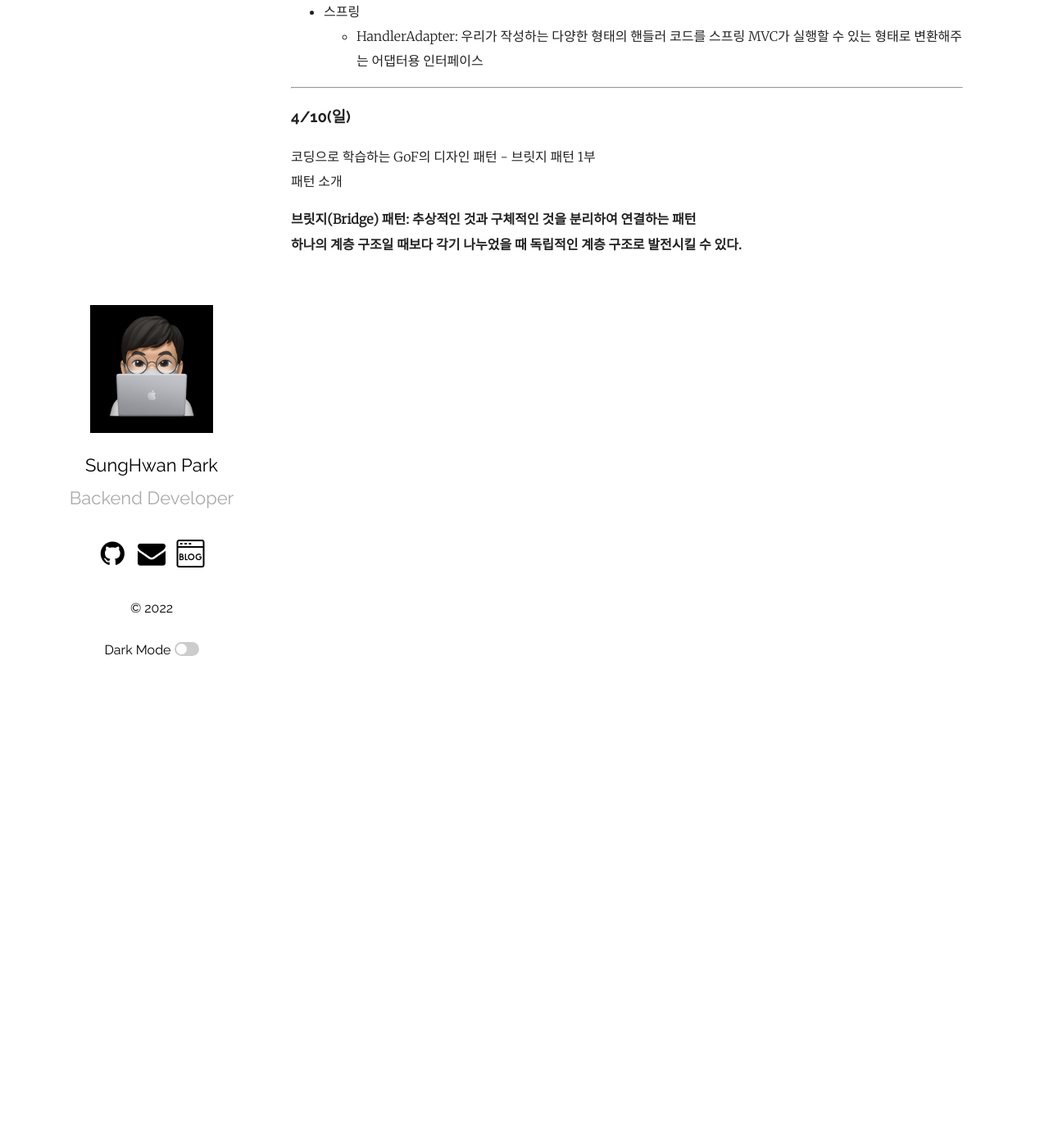
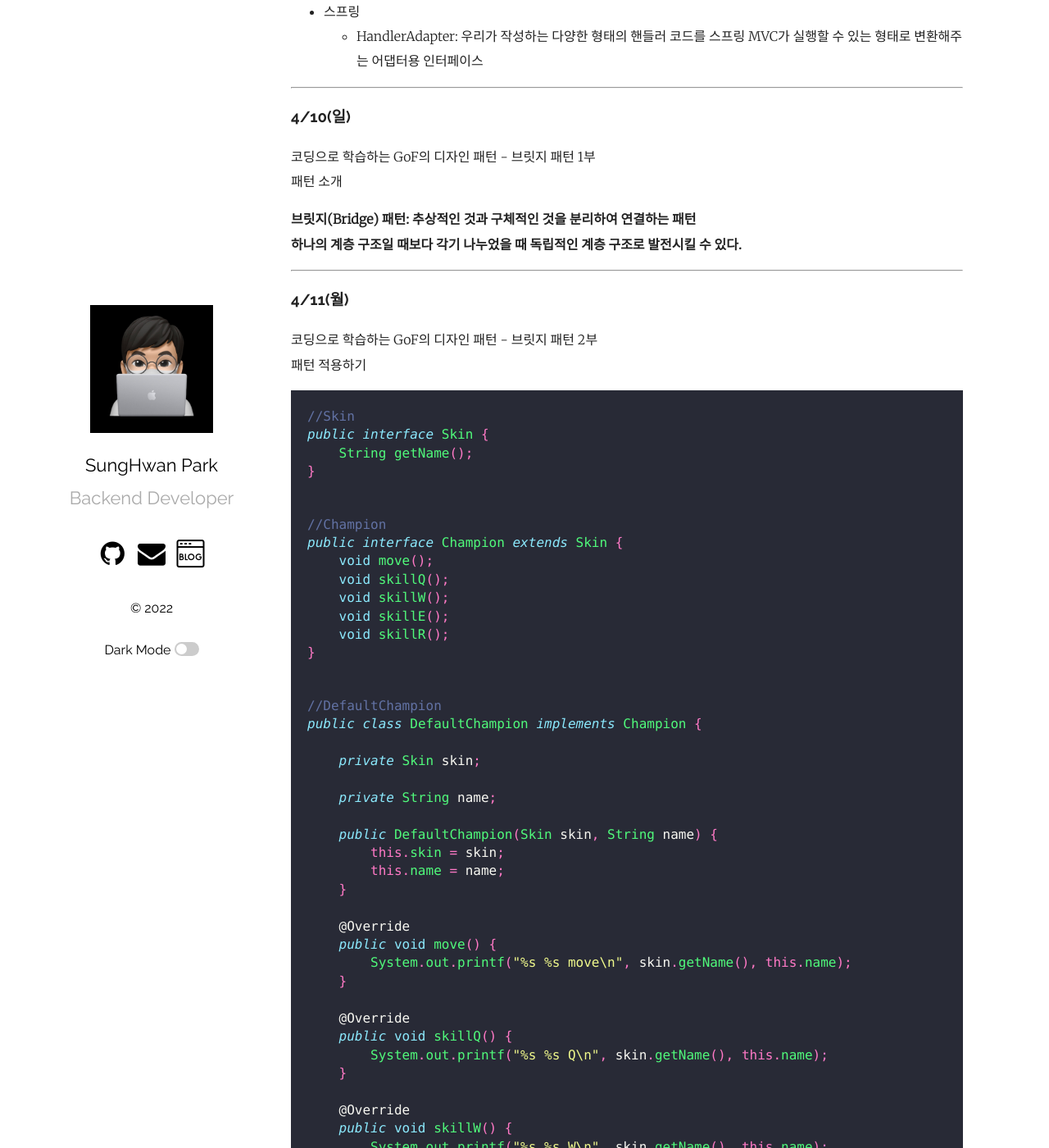
Before and after one commit to mrpark219/TIL, a Jekyll site: the page built from _posts/2022-04-01-4월TIL.markdown, in a window 1280 px wide and 1400 px high, scrolled down 8276 px. Shown: the whole window at 82% size. Built offline with Jekyll 4.4.1, drawn with Linux system fonts in a browser that asks for light colours; comment, search, counter and statistics services are not loaded; some of the changed text lies outside the part shown.

Commit message:
feat: 2022-04-11 TIL 추가

````diff
--- a/_posts/2022-04-01-4월TIL.markdown
+++ b/_posts/2022-04-01-4월TIL.markdown
@@ -379,3 +379,103 @@ public class App {
 
 **브릿지(Bridge) 패턴: 추상적인 것과 구체적인 것을 분리하여 연결하는 패턴<br/>
 하나의 계층 구조일 때보다 각기 나누었을 때 독립적인 계층 구조로 발전시킬 수 있다.**
+
+---
+
+### 4/11(월)
+
+코딩으로 학습하는 GoF의 디자인 패턴 - 브릿지 패턴 2부<br/>
+패턴 적용하기
+
+```java
+//Skin
+public interface Skin {
+    String getName();
+}
+```
+
+```java
+//Champion
+public interface Champion extends Skin {
+    void move();
+    void skillQ();
+    void skillW();
+    void skillE();
+    void skillR();
+}
+```
+
+```java
+//DefaultChampion
+public class DefaultChampion implements Champion {
+
+    private Skin skin;
+
+    private String name;
+
+    public DefaultChampion(Skin skin, String name) {
+        this.skin = skin;
+        this.name = name;
+    }
+
+    @Override
+    public void move() {
+        System.out.printf("%s %s move\n", skin.getName(), this.name);
+    }
+
+    @Override
+    public void skillQ() {
+        System.out.printf("%s %s Q\n", skin.getName(), this.name);
+    }
+
+    @Override
+    public void skillW() {
+        System.out.printf("%s %s W\n", skin.getName(), this.name);
+    }
+
+    @Override
+    public void skillE() {
+        System.out.printf("%s %s E\n", skin.getName(), this.name);
+    }
+
+    @Override
+    public void skillR() {
+        System.out.printf("%s %s R\n", skin.getName(), this.name);
+    }
+
+    @Override
+    public String getName() {
+        return null;
+    }
+}
+```
+
+```java
+//아리(챔피온 종류 추가)
+public class 아리 extends DefaultChampion {
+    public 아리(Skin skin) {
+        super(skin, "아리");
+    }
+}
+```
+
+```java
+//KDA(스킨 종류 추가)
+public class KDA implements Skin{
+    @Override
+    public String getName() {
+        return "KDA";
+    }
+}
+```
+
+```java
+//App
+public abstract class App implements Champion {
+    public static void main(String[] args) {
+        Champion kda아리 = new 아리(new KDA());
+        kda아리.skillQ();
+        kda아리.skillW();
+    }
+}
+```
````
